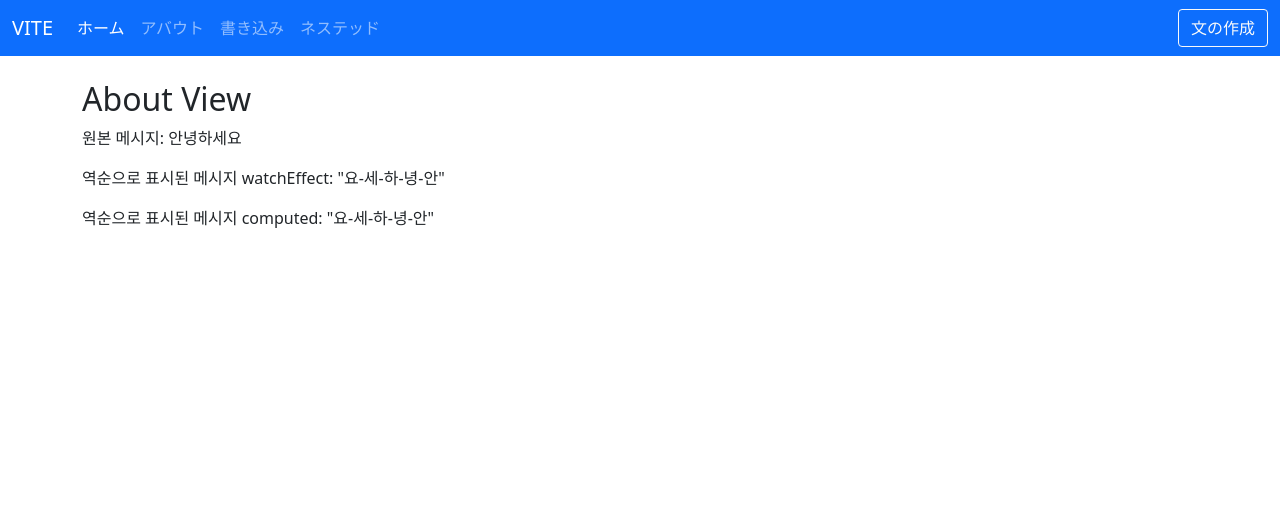
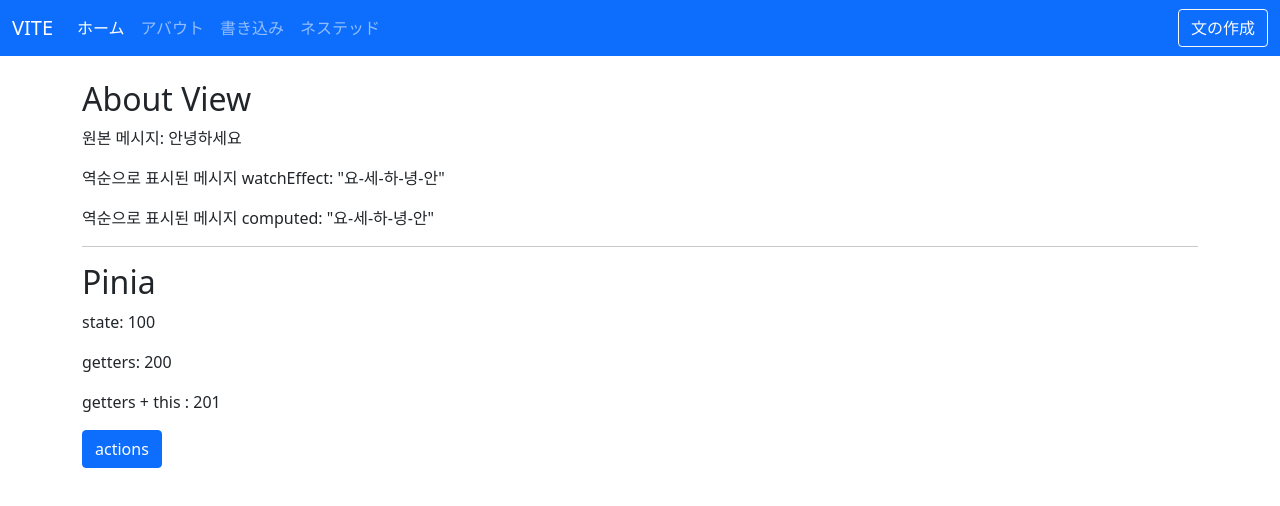
Before and after one commit to kkangda7/vite-vue3, a Vue app: page /about in a window 1280 px wide. Shown: the top 506 px of the page. Built offline with nearby package versions, Linux system fonts and the light colour scheme.

Commit message:
fix/create_pinia

```diff
--- a/package.json
+++ b/package.json
@@ -13,6 +13,7 @@
     "bootstrap": "^5.1.3",
     "bootstrap-icons": "^1.8.3",
     "dayjs": "^1.11.4",
+    "pinia": "^2.0.17",
     "vue": "^3.2.36",
     "vue-router": "^4.0.16"
   },
--- a/src/main.js
+++ b/src/main.js
@@ -6,6 +6,7 @@ import router from '@/router';
 import person from './plugins/person';
 import globalDirective from './plugins/global-directive';
 import dayjs from './plugins/dayjs';
+import { createPinia } from 'pinia';
 // import focus from '@/directives/focus';
 // import funcPlugins from './plugins/func';
 // import objPlugins from './plugins/obj';
@@ -16,6 +17,7 @@ app.use(router);
 app.use(person, { name: 'provide/inject' });
 app.use(globalDirective);
 app.use(dayjs);
+app.use(createPinia());
 app.mount('#app');
 // app.directive('focus', focus);
 // app.use(globalComponents);
--- /dev/null
+++ b/src/stores/counter.js
@@ -0,0 +1,19 @@
+import { defineStore } from 'pinia';
+
+export const useCouterStore = defineStore('counter', {
+	state: () => ({
+		counter: 1,
+	}),
+	getters: {
+		doubleCount: state => state.counter * 2,
+		//this를 사용하기 위해선 화살표함수를 쓰면 안된다.
+		doubleCountPlusOne() {
+			return this.doubleCount + 1;
+		},
+	},
+	actions: {
+		incremnet() {
+			this.counter++;
+		},
+	},
+});
--- a/src/views/AboutView.vue
+++ b/src/views/AboutView.vue
@@ -6,18 +6,37 @@
 			<p>역순으로 표시된 메시지 watchEffect: "{{ reversedMessage }}"</p>
 			<p>역순으로 표시된 메시지 computed: "{{ reversedMessage1 }}"</p>
 		</div>
+		<hr py-4 />
+		<div>
+			<h2>Pinia</h2>
+			<p>state: {{ counter }}</p>
+			<p>getters: {{ doubleCount }}</p>
+			<p>getters + this : {{ doubleCountPlusOne }}</p>
+			<button class="btn btn-primary" @click="incremnet()">actions</button>
+		</div>
 	</div>
 </template>
 
 <script setup>
 import { ref } from '@vue/reactivity';
 import { watchEffect, computed } from '@vue/runtime-core';
+import { useCouterStore } from '@/stores/counter';
+import { storeToRefs } from 'pinia';
 
 const message = ref('안녕하세요');
 const reversedMessage = ref('');
 
+const store = useCouterStore();
+// store는 reactive로 랩핑된 객체이므로 구조분해할당을 하면 반응성을 잃는다.
+// 따라서 구조분해할달을 할대 반응성을 잃지 않기 위해 toRefs와 같은 storeToRefs 사용해야한다.
+const { counter, doubleCount, doubleCountPlusOne } = storeToRefs(store);
+// actions에 있는 메소드는 그냥 가져와야한다.
+const { incremnet } = store;
+// vuex 와 다르게 pinia 에서는 스테이트 값을 직접 수정할수 있다
+counter.value = 100;
+
 // computed : 익명함수가 할당(반드시 리턴)
-// getter로 설정되므로 getter의 특성때문에 계산결과가 캐싱된다(methids와의 차이점)
+// getter로 설정되므로 getter의 특성때문에 계산결과가 캐싱된다(methods와의 차이점)
 // computed는 reactive하다(message를 감시하고 있다가 reversedMessage를 다시계산한다) > 그래서 반응형 getter라고도 한다.
 const reversedMessage1 = computed(() => {
 	return message.value.split('').reverse().join('-');
```
Also changed, not shown: 1 other file (tests, documents, lock files or other folders).
